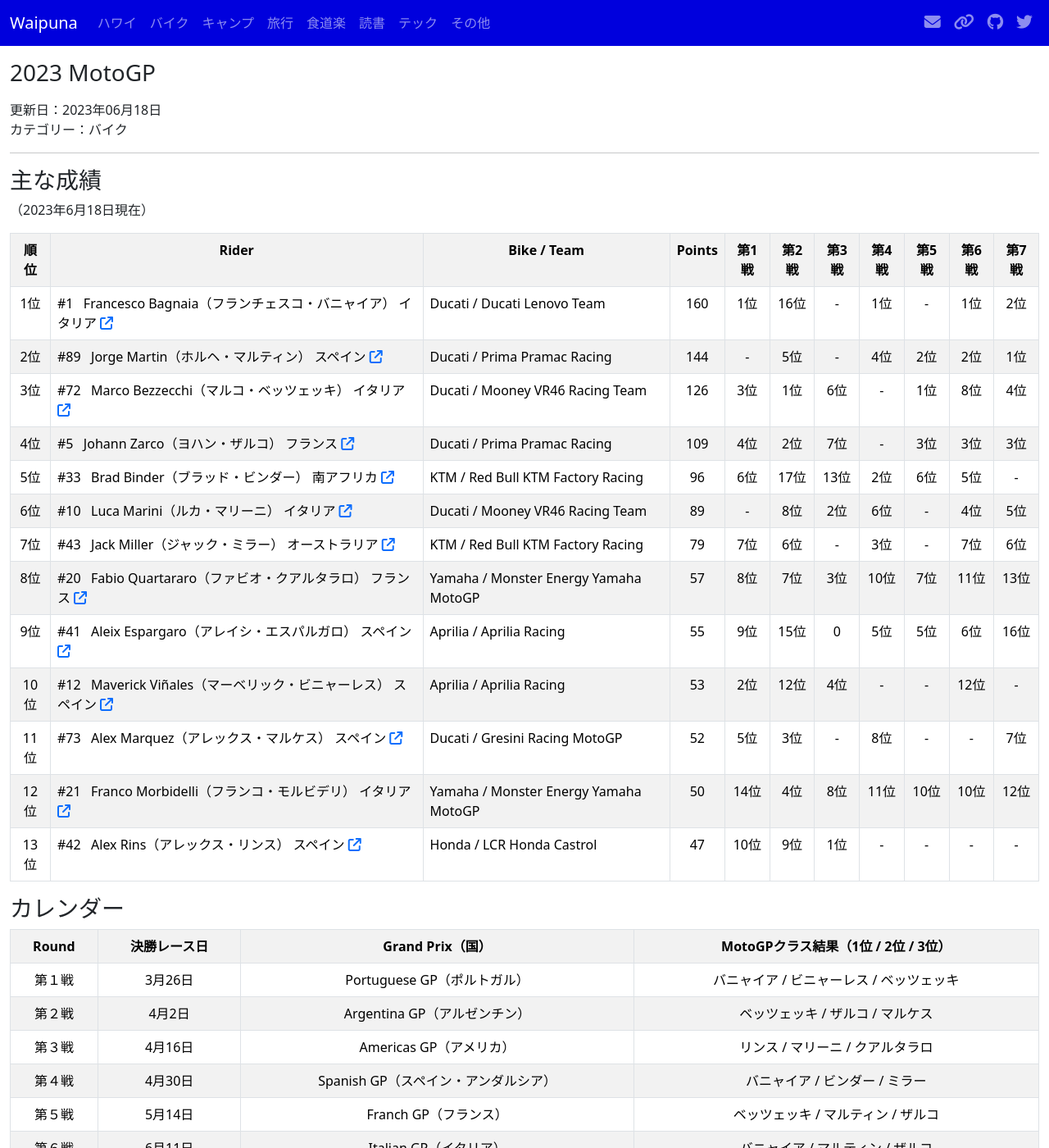
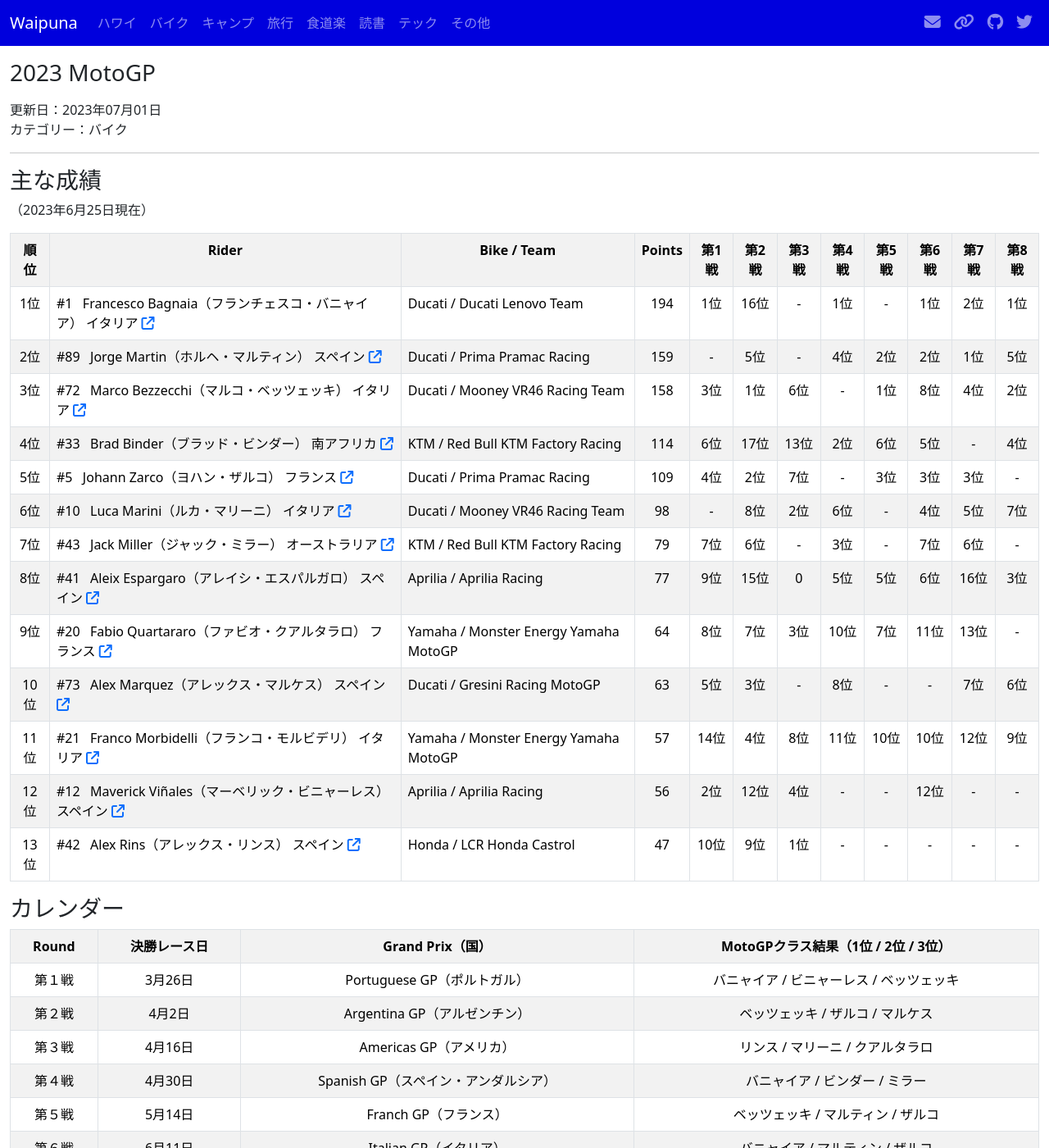
Before and after one commit to waipuna96815/waipuna96815.github.io, a Jekyll site: the page built from pages/moto-2023gp.md, in a window 1280 px wide and 1400 px high. Shown: the whole window at 82% size. Built offline with Jekyll 4.4.1, drawn with Linux system fonts in a browser that asks for light colours; nearby versions of some CDN libraries; some of the changed text lies outside the part shown.

Commit message:
add Dutch GP results

```diff
--- a/pages/moto-2023gp.md
+++ b/pages/moto-2023gp.md
@@ -1,12 +1,12 @@
 ---
 layout: page
 title: 2023 MotoGP
-date: 2023-06-18
+date: 2023-07-01
 categories: バイク
 ---
 
 ### 主な成績
-（2023年6月18日現在）
+（2023年6月25日現在）
 
 <table class="table table-bordered table-striped">
   <tr align="center">
@@ -21,12 +21,13 @@
     <th>第5戦</th>
     <th>第6戦</th>
     <th>第7戦</th>
+    <th>第8戦</th>
   </tr>
   <tr align="center">
     <td>1位</td>
     <td align="left">#1 &nbsp; Francesco Bagnaia（フランチェスコ・バニャイア） イタリア <a href="https://www.motogp.com/ja/riders/profile/Francesco+Bagnaia"><i class="fa-solid fa-arrow-up-right-from-square"></i></a></td>
     <td align="left">Ducati / Ducati Lenovo Team</td>
-    <td>160</td>
+    <td>194</td>
     <td>1位</td>
     <td>16位</td>
     <td>-</td>
@@ -34,12 +35,13 @@
     <td>-</td>
     <td>1位</td>
     <td>2位</td>
+    <td>1位</td>
   </tr>
   <tr align="center">
     <td>2位</td>
     <td align="left">#89 &nbsp; Jorge Martin（ホルヘ・マルティン） スペイン <a href="https://www.motogp.com/en/riders/profile/Jorge+Martin"><i class="fa-solid fa-arrow-up-right-from-square"></i></a></td>
     <td align="left">Ducati / Prima Pramac Racing</td>
-    <td>144</td>
+    <td>159</td>
     <td>-</td>
     <td>5位</td>
     <td>-</td>
@@ -47,12 +49,13 @@
     <td>2位</td>
     <td>2位</td>
     <td>1位</td>
+    <td>5位</td>
   </tr>
   <tr align="center">
     <td>3位</td>
     <td align="left">#72 &nbsp; Marco Bezzecchi（マルコ・ベッツェッキ） イタリア <a href="https://www.motogp.com/ja/riders/profile/Marco+Bezzecchi"><i class="fa-solid fa-arrow-up-right-from-square"></i></a></td>
     <td align="left">Ducati / Mooney VR46 Racing Team</td>
-    <td>126</td>
+    <td>158</td>
     <td>3位</td>
     <td>1位</td>
     <td>6位</td>
@@ -60,9 +63,24 @@
     <td>1位</td>
     <td>8位</td>
     <td>4位</td>
+    <td>2位</td>
   </tr>
   <tr align="center">
     <td>4位</td>
+    <td align="left">#33 &nbsp; Brad Binder（ブラッド・ビンダー） 南アフリカ <a href="https://www.motogp.com/ja/riders/profile/Brad+Binder"><i class="fa-solid fa-arrow-up-right-from-square"></i></a></td>
+    <td align="left">KTM / Red Bull KTM Factory Racing</td>
+    <td>114</td>
+    <td>6位</td>
+    <td>17位</td>
+    <td>13位</td>
+    <td>2位</td>
+    <td>6位</td>
+    <td>5位</td>
+    <td>-</td>
+    <td>4位</td>
+  </tr>
+  <tr align="center">
+    <td>5位</td>
     <td align="left">#5 &nbsp; Johann Zarco（ヨハン・ザルコ） フランス <a href="https://www.motogp.com/ja/riders/profile/Johann+Zarco"><i class="fa-solid fa-arrow-up-right-from-square"></i></a></td>
     <td align="left">Ducati / Prima Pramac Racing</td>
     <td>109</td>
@@ -73,25 +91,13 @@
     <td>3位</td>
     <td>3位</td>
     <td>3位</td>
-  </tr>
-  <tr align="center">
-    <td>5位</td>
-    <td align="left">#33 &nbsp; Brad Binder（ブラッド・ビンダー） 南アフリカ <a href="https://www.motogp.com/ja/riders/profile/Brad+Binder"><i class="fa-solid fa-arrow-up-right-from-square"></i></a></td>
-    <td align="left">KTM / Red Bull KTM Factory Racing</td>
-    <td>96</td>
-    <td>6位</td>
-    <td>17位</td>
-    <td>13位</td>
-    <td>2位</td>
-    <td>6位</td>
-    <td>5位</td>
     <td>-</td>
   </tr>
   <tr align="center">
     <td>6位</td>
     <td align="left">#10 &nbsp; Luca Marini（ルカ・マリーニ） イタリア <a href="https://www.motogp.com/ja/riders/profile/Luca+Marini"><i class="fa-solid fa-arrow-up-right-from-square"></i></a></td>
     <td align="left">Ducati / Mooney VR46 Racing Team</td>
-    <td>89</td>
+    <td>98</td>
     <td>-</td>
     <td>8位</td>
     <td>2位</td>
@@ -99,6 +105,7 @@
     <td>-</td>
     <td>4位</td>
     <td>5位</td>
+    <td>7位</td>
   </tr>
   <tr align="center">
     <td>7位</td>
@@ -112,12 +119,27 @@
     <td>-</td>
     <td>7位</td>
     <td>6位</td>
+    <td>-</td>
   </tr>
   <tr align="center">
     <td>8位</td>
+    <td align="left">#41 &nbsp; Aleix Espargaro（アレイシ・エスパルガロ） スペイン <a href="https://www.motogp.com/ja/riders/profile/Aleix+Espargaro"><i class="fa-solid fa-arrow-up-right-from-square"></i></a></td>
+    <td align="left">Aprilia / Aprilia Racing</td>
+    <td>77</td>
+    <td>9位</td>
+    <td>15位</td>
+    <td>0</td>
+    <td>5位</td>
+    <td>5位</td>
+    <td>6位</td>
+    <td>16位</td>
+    <td>3位</td>
+  </tr>
+  <tr align="center">
+    <td>9位</td>
     <td align="left">#20 &nbsp; Fabio Quartararo（ファビオ・クアルタラロ） フランス <a href="https://www.motogp.com/ja/riders/profile/Fabio+Quartararo"><i class="fa-solid fa-arrow-up-right-from-square"></i></a></td>
     <td align="left">Yamaha / Monster Energy Yamaha MotoGP</td>
-    <td>57</td>
+    <td>64</td>
     <td>8位</td>
     <td>7位</td>
     <td>3位</td>
@@ -125,25 +147,41 @@
     <td>7位</td>
     <td>11位</td>
     <td>13位</td>
-  </tr>
-  <tr align="center">
-    <td>9位</td>
-    <td align="left">#41 &nbsp; Aleix Espargaro（アレイシ・エスパルガロ） スペイン <a href="https://www.motogp.com/ja/riders/profile/Aleix+Espargaro"><i class="fa-solid fa-arrow-up-right-from-square"></i></a></td>
-    <td align="left">Aprilia / Aprilia Racing</td>
-    <td>55</td>
-    <td>9位</td>
-    <td>15位</td>
-    <td>0</td>
-    <td>5位</td>
-    <td>5位</td>
-    <td>6位</td>
-    <td>16位</td>
+    <td>-</td>
   </tr>
   <tr align="center">
     <td>10位</td>
+    <td align="left">#73 &nbsp; Alex Marquez（アレックス・マルケス） スペイン <a href="https://www.motogp.com/ja/riders/profile/Alex+Marquez"><i class="fa-solid fa-arrow-up-right-from-square"></i></a></td>
+    <td align="left">Ducati / Gresini Racing MotoGP</td>
+    <td>63</td>
+    <td>5位</td>
+    <td>3位</td>
+    <td>-</td>
+    <td>8位</td>
+    <td>-</td>
+    <td>-</td>
+    <td>7位</td>
+    <td>6位</td>
+  </tr>
+  <tr align="center">
+    <td>11位</td>
+    <td align="left">#21 &nbsp; Franco Morbidelli（フランコ・モルビデリ） イタリア <a href="https://www.motogp.com/en/riders/profile/Franco+Morbidelli"><i class="fa-solid fa-arrow-up-right-from-square"></i></a></td>
+    <td align="left">Yamaha / Monster Energy Yamaha MotoGP</td>
+    <td>57</td>
+    <td>14位</td>
+    <td>4位</td>
+    <td>8位</td>
+    <td>11位</td>
+    <td>10位</td>
+    <td>10位</td>
+    <td>12位</td>
+    <td>9位</td>
+  </tr>
+  <tr align="center">
+    <td>12位</td>
     <td align="left">#12 &nbsp; Maverick Viñales（マーベリック・ビニャーレス） スペイン <a href="https://www.motogp.com/ja/riders/profile/Maverick+Viñales"><i class="fa-solid fa-arrow-up-right-from-square"></i></a></td>
     <td align="left">Aprilia / Aprilia Racing</td>
-    <td>53</td>
+    <td>56</td>
     <td>2位</td>
     <td>12位</td>
     <td>4位</td>
@@ -151,32 +189,7 @@
     <td>-</td>
     <td>12位</td>
     <td>-</td>
-  </tr>
-  <tr align="center">
-    <td>11位</td>
-    <td align="left">#73 &nbsp; Alex Marquez（アレックス・マルケス） スペイン <a href="https://www.motogp.com/ja/riders/profile/Alex+Marquez"><i class="fa-solid fa-arrow-up-right-from-square"></i></a></td>
-    <td align="left">Ducati / Gresini Racing MotoGP</td>
-    <td>52</td>
-    <td>5位</td>
-    <td>3位</td>
     <td>-</td>
-    <td>8位</td>
-    <td>-</td>
-    <td>-</td>
-    <td>7位</td>
-  </tr>
-  <tr align="center">
-    <td>12位</td>
-    <td align="left">#21 &nbsp; Franco Morbidelli（フランコ・モルビデリ） イタリア <a href="https://www.motogp.com/en/riders/profile/Franco+Morbidelli"><i class="fa-solid fa-arrow-up-right-from-square"></i></a></td>
-    <td align="left">Yamaha / Monster Energy Yamaha MotoGP</td>
-    <td>50</td>
-    <td>14位</td>
-    <td>4位</td>
-    <td>8位</td>
-    <td>11位</td>
-    <td>10位</td>
-    <td>10位</td>
-    <td>12位</td>
   </tr>
   <tr align="center">
     <td>13位</td>
@@ -190,6 +203,7 @@
     <td>-</td>
     <td>-</td>
     <td>-</td>
+    <td>-</td>
   </tr>
   <!--
   <tr align="center">
@@ -197,6 +211,7 @@
     <td align="left">#?? &nbsp; ?（?） ? <a href=""><i class="fa-solid fa-arrow-up-right-from-square"></i></a></td>
     <td align="left">? / ?</td>
     <td></td>
+    <td>位</td>
     <td>位</td>
     <td>位</td>
     <td>位</td>
@@ -263,7 +278,7 @@
     <td>第８戦</td>
     <td>6月25日</td>
     <td>Dutch GP（オランダ）</td>
-    <td></td>
+    <td>バニャイア / ベッツェッキ / エスパルガロ</td>
   </tr>
   <tr align="center">
     <td><strike>第９戦</strike></td>
```
Also changed, not shown: index.md (+1 -0 lines), moto.md (+1 -0 lines).
